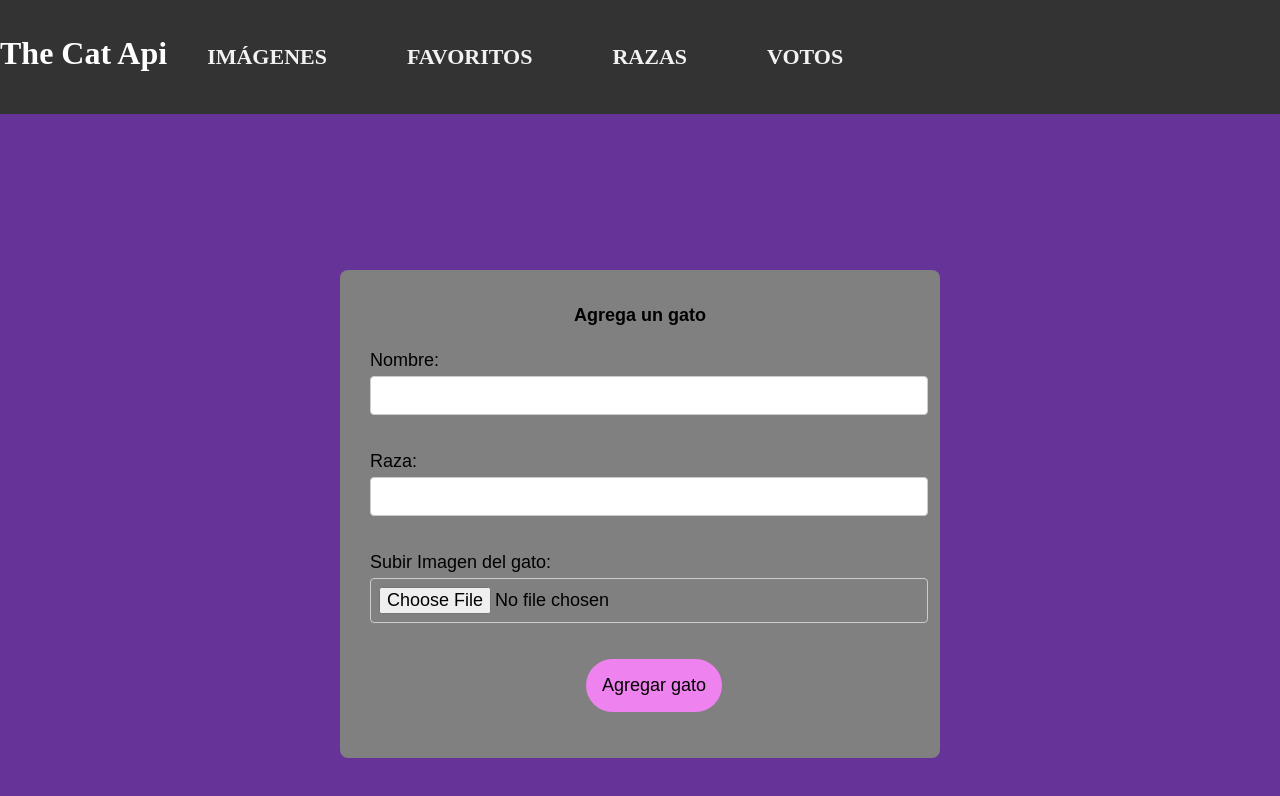
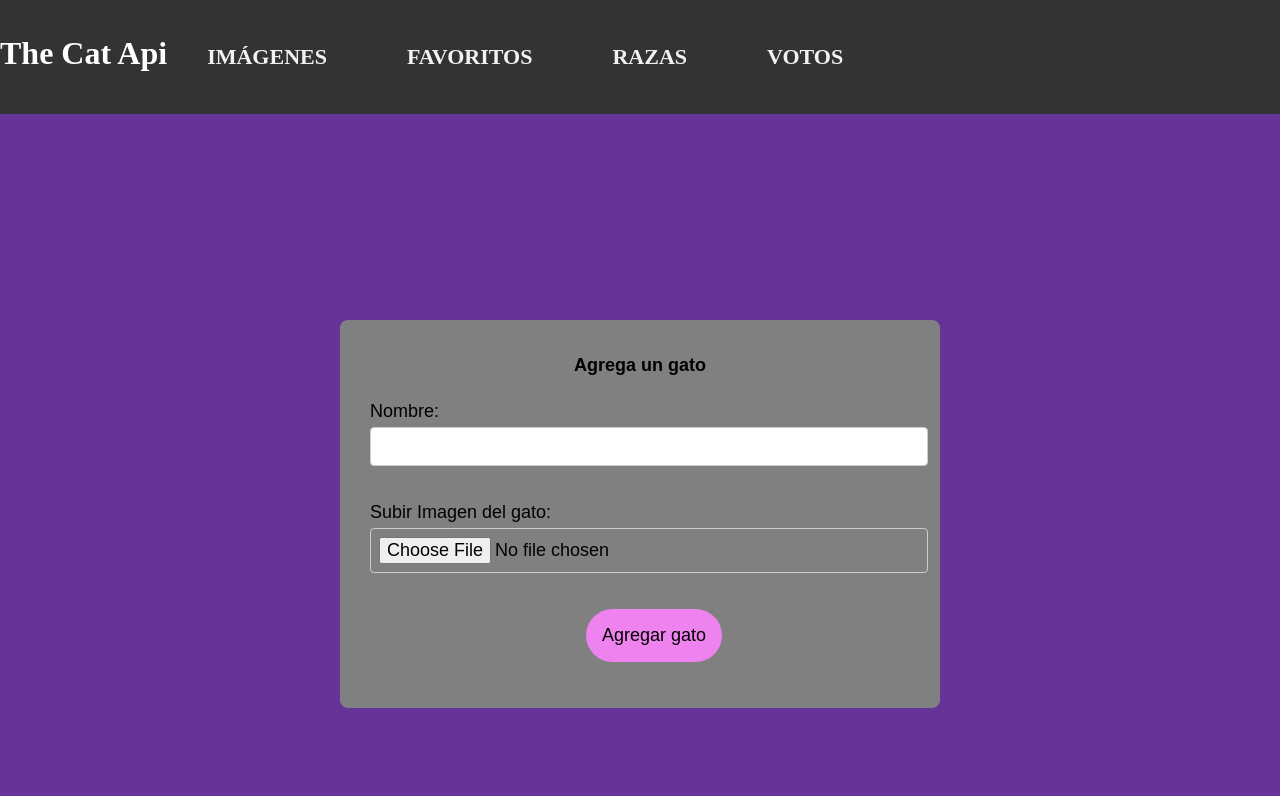
Before and after one commit to oscar-perezRevons/PROYECTO-RED-SOCIAL-GATOS, an Angular app: page /formulario-nueva-imagen in a window 1280 px wide. Shown: the top 796 px of the page. Built offline with nearby package versions, Linux system fonts and the light colour scheme.

Commit message:
eliminado de form raza

```diff
--- a/src/app/paginas/formulario-nueva-imagen/formulario-nueva-imagen.component.html
+++ b/src/app/paginas/formulario-nueva-imagen/formulario-nueva-imagen.component.html
@@ -6,11 +6,6 @@
             <label for="name">Nombre:</label>
             <input type="text" id="name" name="name" required>
         </div>
-        <div class="form-group">
-            <label for="breed">Raza:</label>
-            <input type="text" id="breed" name="breed" required>
-        </div>
-
         <div class="form-group">
             <label for="file">Subir Imagen del gato:</label>
             <input type="file" (change)="onFileSelected($event)" id="file" name="file" accept="image/*">
```
